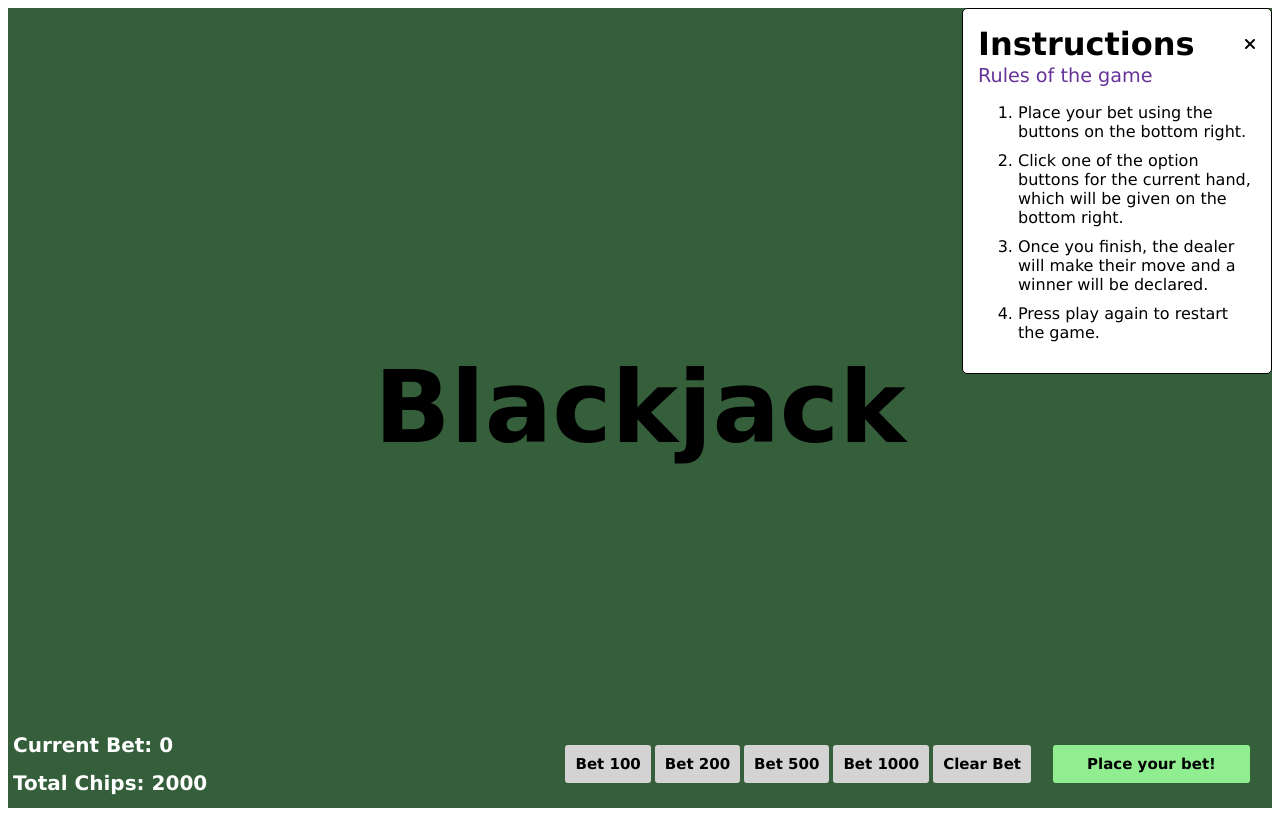
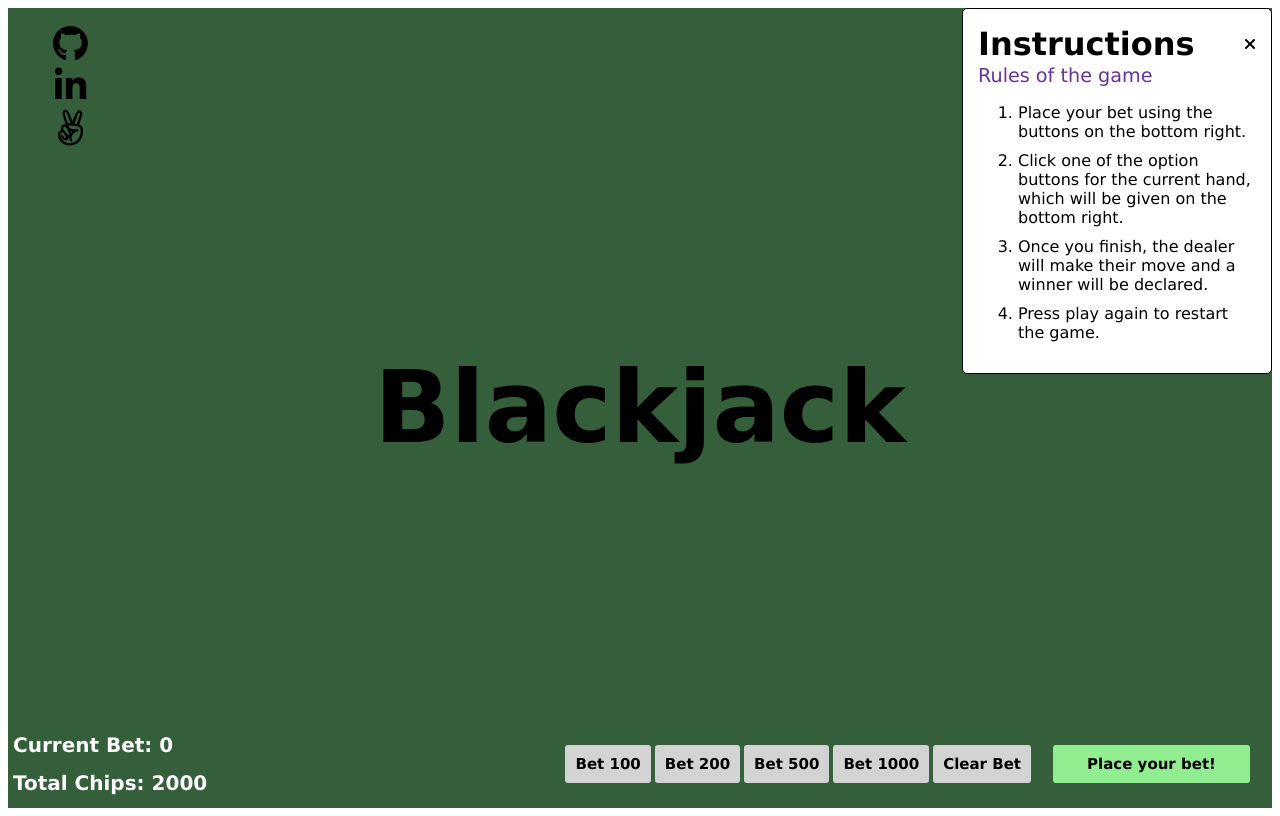
Before and after one commit to ChristopherMKoehler/Blackjack, a website built with webpack: page index.html in a window 1280 px wide. Built offline with nearby package versions, Linux system fonts and the light colour scheme; a web font is replaced by a local one.

Commit message:
Add links to personal sites

```diff
--- a/index.html
+++ b/index.html
@@ -15,6 +15,19 @@
   </head>
   <body>
 
+    <div class="personal">
+
+      <ul class="list-inline">
+          <li>
+              <a href="https://github.com/ChristopherMKoehler" class="btn-social btn-outline"><span class="sr-only">Github</span><i class="fa fa-fw fa-github"></i></a>
+          </li>
+          <li>
+              <a href="https://www.linkedin.com/in/christopher-koehler-854287140/" class="btn-social btn-outline"><span class="sr-only">Linked In</span><i class="fa fa-fw fa-linkedin"></i></a>
+          </li>
+          <li>
+              <a href="https://angel.co/christopher-koehler" class="btn-social btn-outline"><span class="sr-only">AngelList</span><i class="fa fa-fw fa-angellist"></i></a>
+          </li>
+    </div>
     <div class="table">
       <div class="instructions">
         <div class="inst-header">
--- a/styles.css
+++ b/styles.css
@@ -159,3 +159,25 @@ img {
 .player-actions {
   display: flex;
 }
+
+.personal {
+  position: absolute;
+  z-index: 100;
+}
+
+.list-inline {
+  list-style: none;
+
+}
+
+.list-inline li {
+  font-size: 36px;
+}
+
+.fa-fw:hover {
+  color: white;
+}
+
+.fa-fw {
+  color: black;
+}
```
